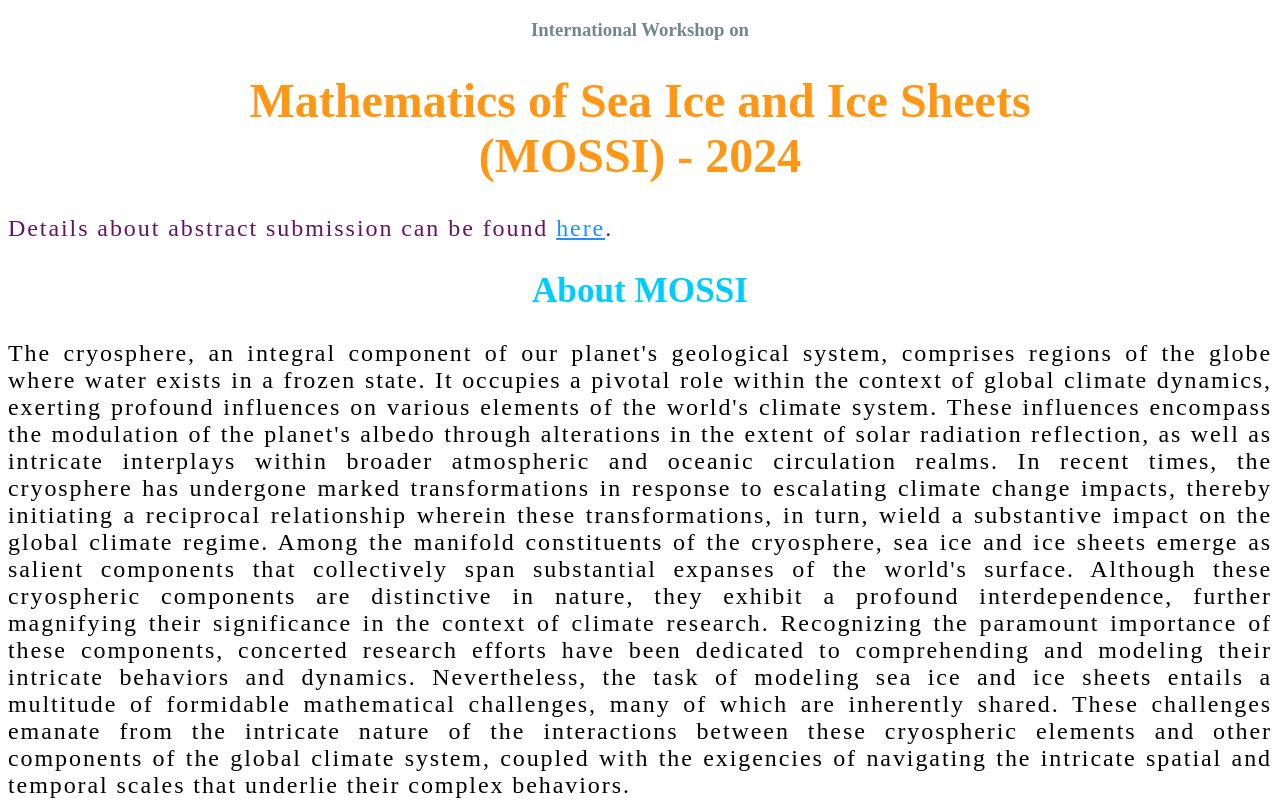
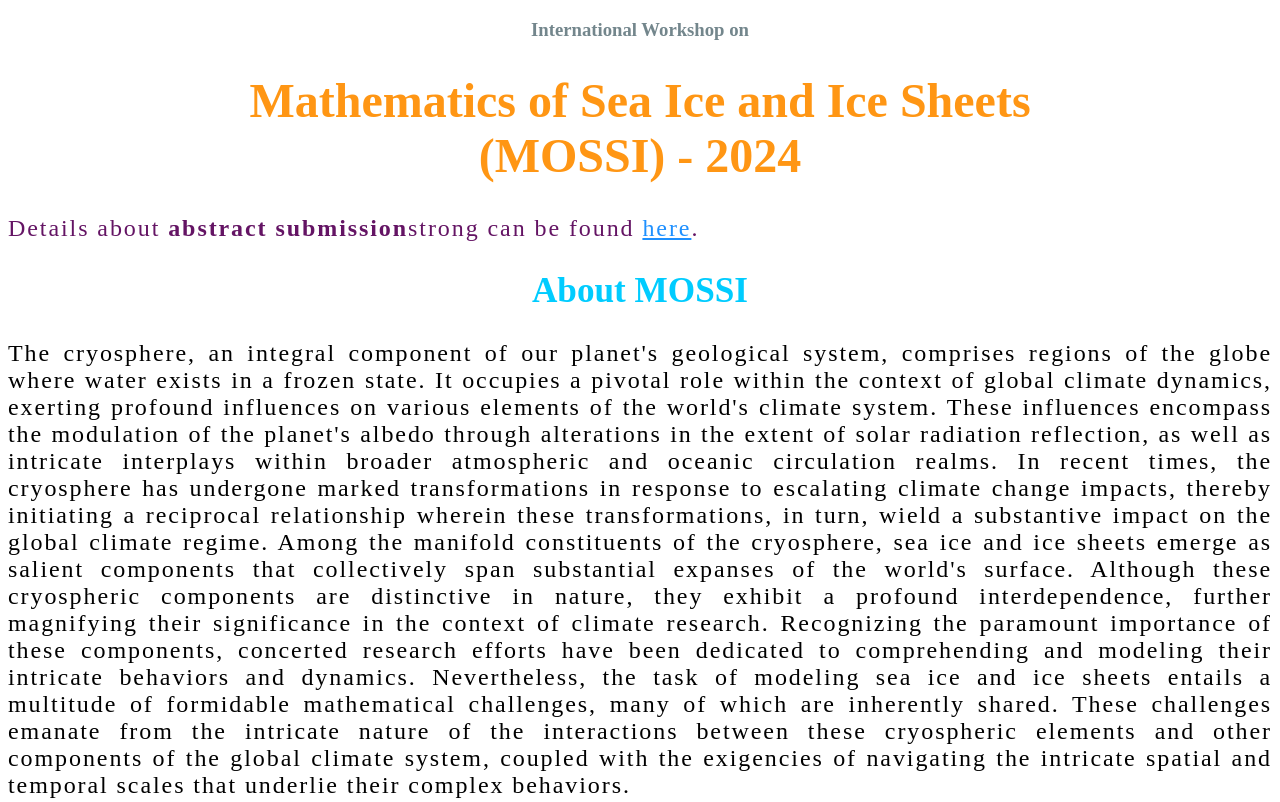
Before and after one commit to sboral1212/MOSSI2024, a plain HTML site: page index.html in a window 1280 px wide. Shown: the top 802 px of the page. Drawn offline with Linux system fonts and the light colour scheme.

Commit message:
Update index.html

```diff
--- a/index.html
+++ b/index.html
@@ -42,7 +42,7 @@ h1 {
     </header>
     <div class="intro">
     <p style="color: rgb(100, 20, 100);">
-  Details about abstract submission can be found <a style="color: DodgerBlue;" href="https://sboral1212.github.io/MOSSI2024_Page2/">here</a>.
+  Details about <strong>abstract submission</strong>strong can be found <a style="color: DodgerBlue;" href="https://sboral1212.github.io/MOSSI2024_Page2/">here</a>.
 </p>
 
     </div>
```
